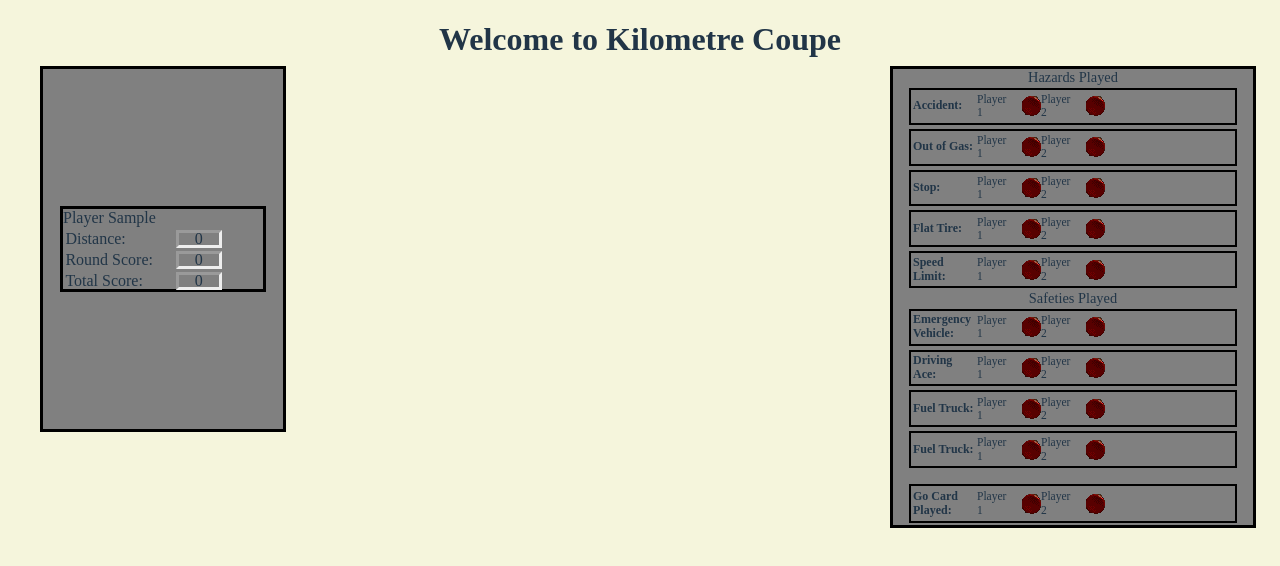
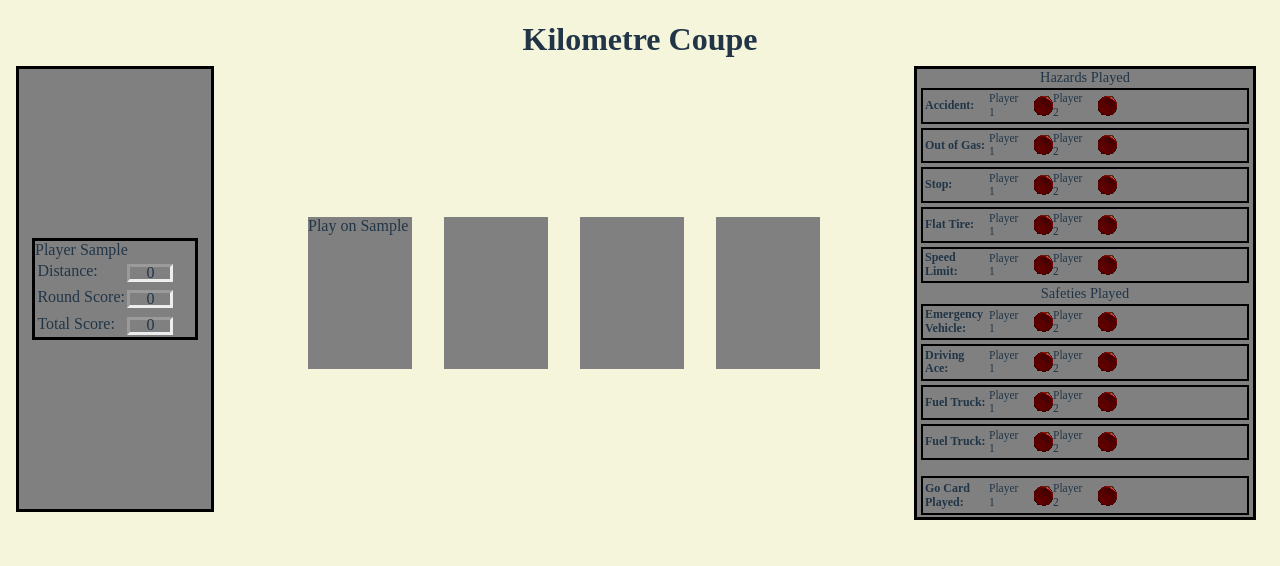
Before and after one commit to johnbean36/millebornemulti, a React (Vite) app: page / in a window 1280 px wide. Both pictures are taken after typing "Sample" into the empty fields and a click on the button "Submit". Shown: the top 566 px of the page. Built offline with nearby package versions, Linux system fonts and the light colour scheme; no server answers.

Commit message:
added areas to play cards

```diff
--- a/src/App.css
+++ b/src/App.css
@@ -19,7 +19,7 @@ header {
 main {
   background-color: white;
   display: grid;
-  grid-template-columns: 0.5fr 1fr 1fr;
+  grid-template-columns: 1.7fr 8.6fr 3.3fr;
 }
 
 #a {
@@ -32,18 +32,18 @@ main {
   justify-content: center;
   align-items: center;
   border: solid black;
-  width: 30vmin;
-  height: 45vmin;
-  margin-left: 5vmin;
+  width: 24vmin;
+  height: 55vmin;
+  margin-left: 2vmin;
   background-color: grey;
 }
 
 .score {
   display: grid;
-  grid-template-columns: 1fr 0.5fr;
+  grid-template-columns: 9fr 3fr;
   padding: 0.3vmin;
-  height: 2vmin;
-  width: 20vmin;
+  height: 2.7vmin;
+  width: 17vmin;
   font-size: 1em;
 }
 
@@ -60,8 +60,9 @@ main {
 
 #b {
   background-color: #F5F5DC;
-  display: grid;
-  grid-template-rows: 1fr 0.5fr;
+  display: flex;
+  justify-content: center;
+  align-items: center;
 }
 
 .cards {
@@ -106,8 +107,8 @@ main {
   flex-direction: column;
   align-items: center;
   border: solid black;
-  width: 45vmin;
-  height: 57vmin;
+  width: 42vmin;
+  height: 56vmin;
   background-color: grey;
   margin-right: 3vmin;
 }
@@ -175,8 +176,8 @@ footer {
 
 .player {
   border: solid black;
-  height: 10vmin;
-  width: 25vmin;
+  height: 12vmin;
+  width: 20vmin;
   margin: 0.2vmin;
 }
 
@@ -228,3 +229,14 @@ footer {
   max-height: 30vmin;
   margin: 10vmin;
 }
+
+.deck-image{
+  max-height: 20vmin;
+}
+
+.players {
+  background-color: gray;
+  height: 19vmin;
+  width: 13vmin;
+  margin: 2vmin;
+}
--- a/src/App.jsx
+++ b/src/App.jsx
@@ -29,11 +29,13 @@ function App() {
   const [truckLight, setTruckLight] = useState(['light', 'light', 'light', 'light']);
   const [punctureLight, setPunctureLight] = useState(['light', 'light', 'light', 'light']);
   const [goLight, setGoLight] = useState(['light', 'light', 'light', 'light']);
+  const [cDeck, setCDeck] = useState([]);
   const [serverNames, setserverNames] = useState([]);
   const [cardNames] = useState(['25kilo.png', '50kilo.png', '75kilo.png', '100kilo.png', '200k.png', 'accident.png', 'driving_ace.png',
                                  'emergency_vehicle.png', 'end_of_speedlimit.png', 'flattire.png', 'fueltruck.png', 'gasoline.png', 'greenlight.png',
                                  'out_of_gas.png', 'puncture_proof.png', 'repairs.png', 'spare-tire.png', 'speed_limit.png', 'stoplight.png'
                                 ]);
+  const [deckNames, setDeckNames] = useState([])
 
   function onConnect(){
     setIsConnected(true);
@@ -98,7 +100,6 @@ function App() {
 
   function handleStart(){
     socket.emit('get_names');
-    socket.emit('fdeal');
   }
 
   function nHandleChange(e){
@@ -113,10 +114,73 @@ function App() {
 
   function handleSNames(names){
     setserverNames(names);
+    socket.emit('fdeal');
   }
 
   function handleNewDeck(deck){
-    console.log(deck);
+    const cards = [];
+    for( let x = 0; x < 6; x++){
+      //25kilo
+      if(deck[x] >= 0 && deck[x] <= 9){
+        cards.push(cardNames[0]);
+      } //50kilo
+      else if(deck[x] >= 10 && deck[x] <= 19){
+        cards.push(cardNames[1]);
+      }  //75kilo
+      else if(deck[x] >= 20 && deck[x] <= 29){
+        cards.push(cardNames[2]);
+      }  //100kilo
+      else if(deck[x] >= 30 && deck[x] <= 41){
+        cards.push(cardNames[3]);
+      }  //200kilo
+      else if(deck[x] >= 42 && deck[x] <= 45){
+        cards.push(cardNames[4]);
+      } //accident
+      else if(deck[x] >= 46 && deck[x] <= 48){
+        cards.push(cardNames[5]);
+      }  //out of gas
+      else if(deck[x] >= 49 && deck[x] <= 51){
+        cards.push(cardNames[13]);
+      }
+      else if(deck[x] >= 52 && deck[x] <= 54){
+        cards.push(cardNames[9]);
+      }
+      else if(deck[x] >= 55 && deck[x] <= 59){
+        cards.push(cardNames[18])
+      }
+      else if(deck[x] >= 60 && deck[x] <= 63){
+        cards.push(cardNames[17]);
+      }
+      else if(deck[x] >= 64 && deck[x] <= 69){
+        cards.push(cardNames[15]);
+      }
+      else if(deck[x] >= 70 && deck[x] <= 75){
+        cards.push(cardNames[11]);
+      }
+      else if(deck[x] >= 76 && deck[x] <= 81){
+        cards.push(cardNames[16]);
+      }
+      else if(deck[x] >= 82 && deck[x] <= 95){
+        cards.push(cardNames[12]);
+      }
+      else if(deck[x] >= 96 && deck[x] <= 101){
+        cards.push(cardNames[8]);
+      }
+      else if(deck[x] === 102){
+        cards.push(cardNames[6]);
+      }
+      else if(deck[x] === 103){
+        cards.push(cardNames[10]);
+      }
+      else if(deck[x] === 104){
+        cards.push(cardNames[15]);
+      }
+      else if(deck[x] === 105){
+        cards.push(cardNames[8]);
+      }
+    }
+    setDeckNames(cards);
+    setCDeck(deck);
   }
 
   useEffect(()=>{
@@ -181,7 +245,8 @@ function App() {
           setTruckLight={setTruckLight}
           setPunctureLight={setPunctureLight}
           setGoLight={setGoLight}
-          cardNames={cardNames}
+          deckNames={deckNames}
+          cDeck={cDeck}
         /></div> :
       <div><Welcome nHandleChange={nHandleChange} nHandleSubmit={nHandleSubmit} /></div>}
     </div>
--- /dev/null
+++ b/src/components/Card.jsx
@@ -0,0 +1,9 @@
+import '../App.css';
+
+function Card({deckName, cDeck}){
+    return (<div>
+        {deckName ? <div><img className="deck-image" src={`../../images/${deckName}`} /></div>:<div></div>}
+    </div>)
+}
+
+export default Card;
--- a/src/components/Main.jsx
+++ b/src/components/Main.jsx
@@ -1,12 +1,14 @@
 import '../App.css';
 import Score from './Score';
 import Indicator from './Indicator';
+import Card from './Card';
+import Play from './Play';
 
-function Main({playerName, playerDistance, playerRScore, playerTScore, playerCount, aLight, oogLight, stopS, flatLight, limitLight, emergencyLight, aceLight, truckLight, punctureLight, goLight}){
+function Main({deckNames, playerName, playerDistance, playerRScore, playerTScore, playerCount, aLight, oogLight, stopS, flatLight, limitLight, emergencyLight, aceLight, truckLight, punctureLight, goLight, cDeck}){
     return (
         <div id="main">
             <header>
-            <h1>Welcome to Kilometre Coupe</h1>
+            <h1>Kilometre Coupe</h1>
         </header>
         <main>
             <section id="a">
@@ -24,7 +26,10 @@ function Main({playerName, playerDistance, playerRScore, playerTScore, playerCou
             </div>
             </section>
             <section id="b">
-
+                    <Play player={playerName[0]} />
+                    <Play player={playerName[1]} />
+                    <Play player={playerName[2]} />
+                    <Play player={playerName[3]} />
             </section>
             <section id="c">
             <div className="indicators">
@@ -48,12 +53,12 @@ function Main({playerName, playerDistance, playerRScore, playerTScore, playerCou
         </main>
         <footer>
             <section className="hand" id="hand">
-                <div id="card1"></div>
-                <div id="card2"></div>
-                <div id="card3"></div>
-                <div id="card4"></div>
-                <div id="card5"></div>
-                <div id="card6"></div>
+                <div id="card1"><Card deckName={deckNames[0]} cDeck={cDeck[0]} /></div>
+                <div id="card2"><Card deckName={deckNames[1]} cDeck={cDeck[1]} /></div>
+                <div id="card3"><Card deckName={deckNames[2]} cDeck={cDeck[2]} /></div>
+                <div id="card4"><Card deckName={deckNames[3]} cDeck={cDeck[3]} /></div>
+                <div id="card5"><Card deckName={deckNames[4]} cDeck={cDeck[4]} /></div>
+                <div id="card6"><Card deckName={deckNames[5]} cDeck={cDeck[5]} /></div>
             </section>
             <section id="buttonS">
             </section>
--- /dev/null
+++ b/src/components/Play.jsx
@@ -0,0 +1,11 @@
+import '../App.css';
+
+function Play({player}){
+    return (
+        <div>
+            <div className="players">{player ? <div>Play on {player}</div>: <div></div>}</div>
+        </div>
+    )
+}
+
+export default Play;
```
